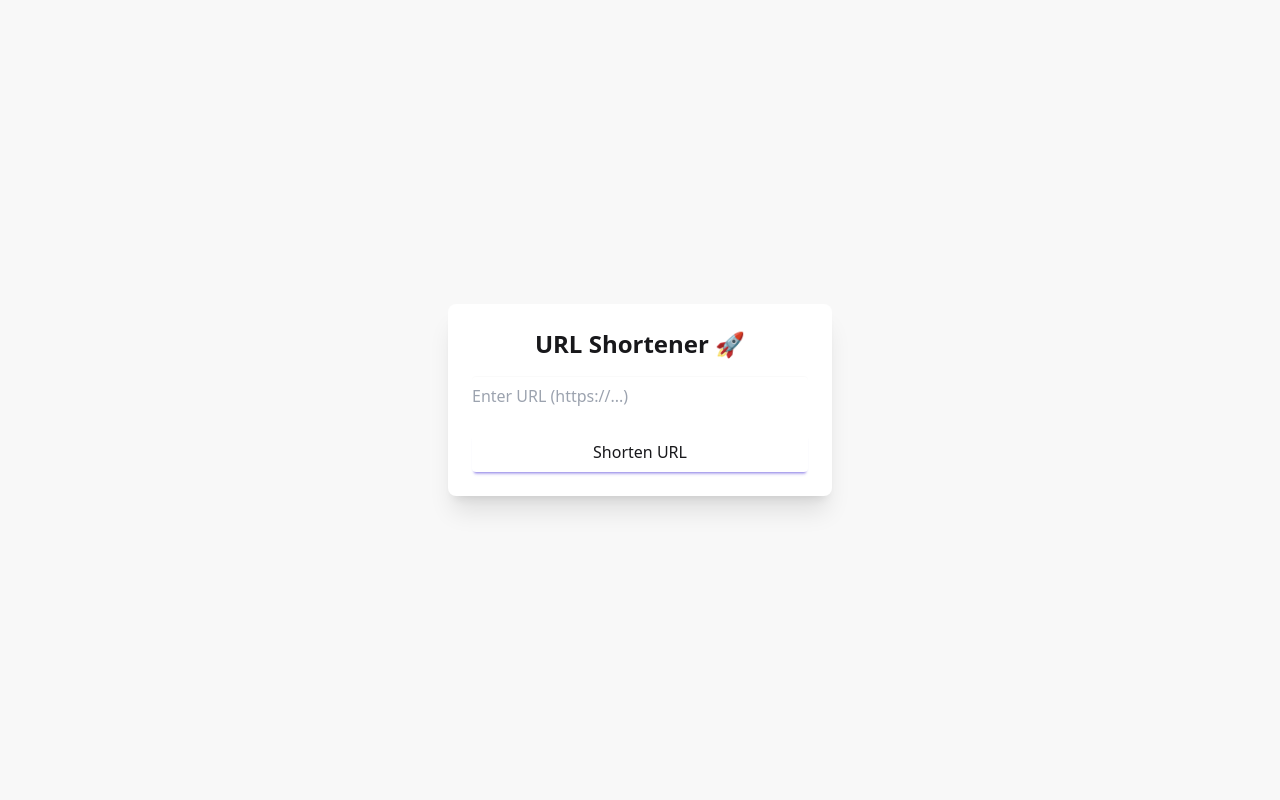
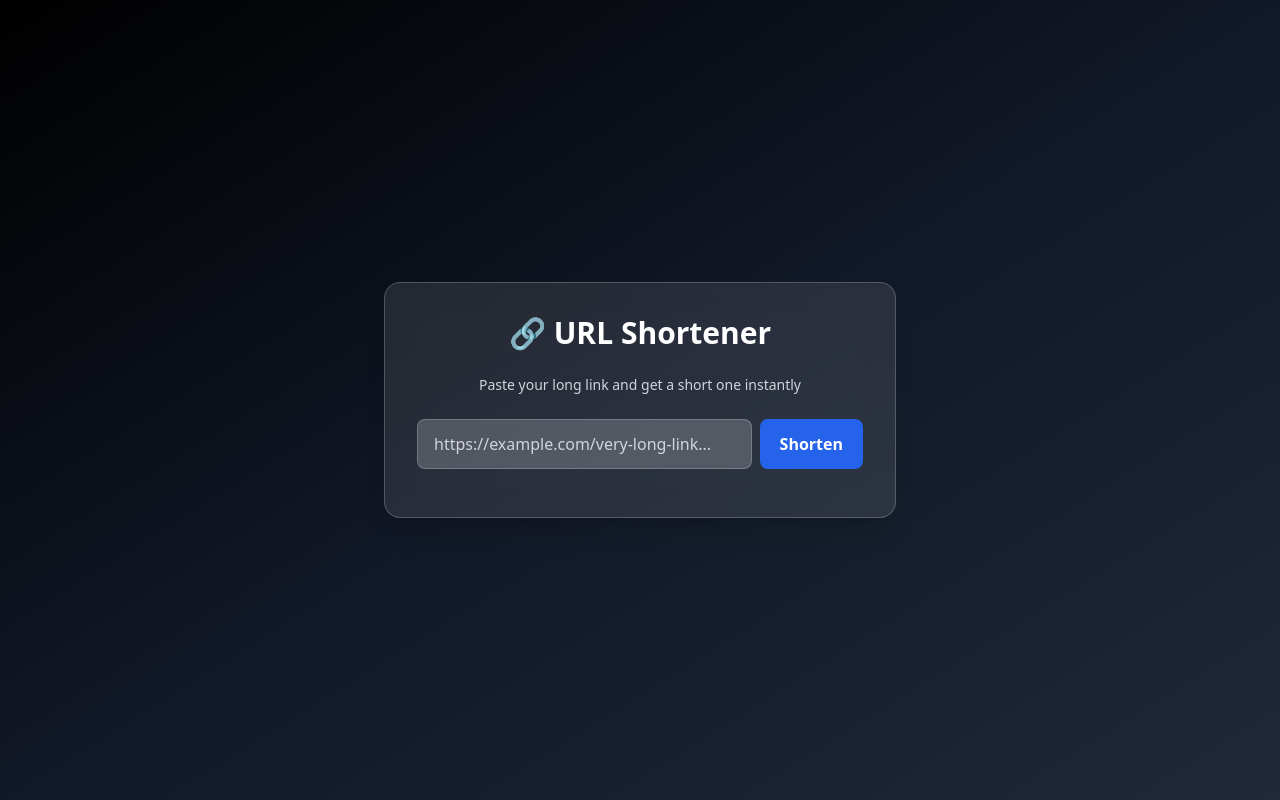
Before and after one commit to jaskaranchitkara/url-shortener, a React (Vite) app in the folder frontend/: page / in a window 1280 px wide. Built offline with nearby package versions, Linux system fonts and the light colour scheme.

Commit message:
update UI

```diff
--- a/frontend/src/App.jsx
+++ b/frontend/src/App.jsx
@@ -1,77 +1,95 @@
 import { useState } from "react";
 import axios from "axios";
 
-// ✅ API from environment
 const API = import.meta.env.VITE_API_URL;
 
 function App() {
   const [url, setUrl] = useState("");
   const [shortUrl, setShortUrl] = useState("");
   const [copied, setCopied] = useState(false);
+  const [loading, setLoading] = useState(false);
 
   const handleShorten = async () => {
     if (!url) {
-      alert("Please enter a URL");
+      alert("Enter a URL");
       return;
     }
 
     try {
+      setLoading(true);
       const res = await axios.post(`${API}/shorten`, {
-        originalUrl: url,
+        originalUrl: url.trim(),
       });
 
       setShortUrl(res.data.shortUrl);
       setCopied(false);
     } catch (err) {
-      console.error(err);
       alert("Error shortening URL");
+    } finally {
+      setLoading(false);
     }
   };
 
   const handleCopy = () => {
     navigator.clipboard.writeText(shortUrl);
     setCopied(true);
-
     setTimeout(() => setCopied(false), 2000);
   };
 
   return (
-    <div className="min-h-screen flex items-center justify-center bg-base-200">
-      <div className="card w-96 bg-base-100 shadow-xl p-6">
-        <h1 className="text-2xl font-bold mb-4 text-center">
-          URL Shortener 🚀
+    <div className="min-h-screen flex items-center justify-center bg-gradient-to-br from-black via-gray-900 to-gray-800 text-white px-4">
+
+      <div className="w-full max-w-lg bg-white/10 backdrop-blur-lg rounded-2xl shadow-xl p-8 border border-white/20">
+
+        <h1 className="text-3xl font-bold text-center mb-6">
+          🔗 URL Shortener
         </h1>
 
+        <p className="text-center text-gray-300 mb-6 text-sm">
+          Paste your long link and get a short one instantly
+        </p>
+
+        <div className="flex gap-2 mb-4">
           <input
             type="text"
-          placeholder="Enter URL (https://...)"
-          className="input input-bordered w-full mb-4"
+            placeholder="https://example.com/very-long-link..."
+            className="flex-1 px-4 py-3 rounded-lg bg-white/20 border border-white/20 focus:outline-none focus:ring-2 focus:ring-blue-500 text-white placeholder-gray-300"
             value={url}
             onChange={(e) => setUrl(e.target.value)}
           />
 
-        <button className="btn btn-primary w-full" onClick={handleShorten}>
-          Shorten URL
+          <button
+            onClick={handleShorten}
+            className="px-5 py-3 bg-blue-600 hover:bg-blue-700 rounded-lg font-semibold transition"
+          >
+            {loading ? "..." : "Shorten"}
           </button>
+        </div>
 
         {shortUrl && (
-          <div className="mt-4 text-center">
-            <p className="text-sm mb-2">Short URL:</p>
+          <div className="mt-6 bg-black/30 p-4 rounded-lg border border-white/10">
+            <p className="text-sm text-gray-300 mb-2">Your short link:</p>
 
+            <div className="flex items-center justify-between gap-2">
               <a
                 href={shortUrl}
                 target="_blank"
                 rel="noreferrer"
-              className="text-blue-500 break-all"
+                className="text-blue-400 break-all text-sm"
               >
                 {shortUrl}
               </a>
 
-            <button className="btn btn-sm mt-2" onClick={handleCopy}>
+              <button
+                onClick={handleCopy}
+                className="bg-white/20 px-3 py-1 rounded-md text-sm hover:bg-white/30 transition"
+              >
                 {copied ? "Copied ✅" : "Copy"}
               </button>
             </div>
+          </div>
         )}
+
       </div>
     </div>
   );
```
Lines whose indentation alone changed are shown as unchanged.
